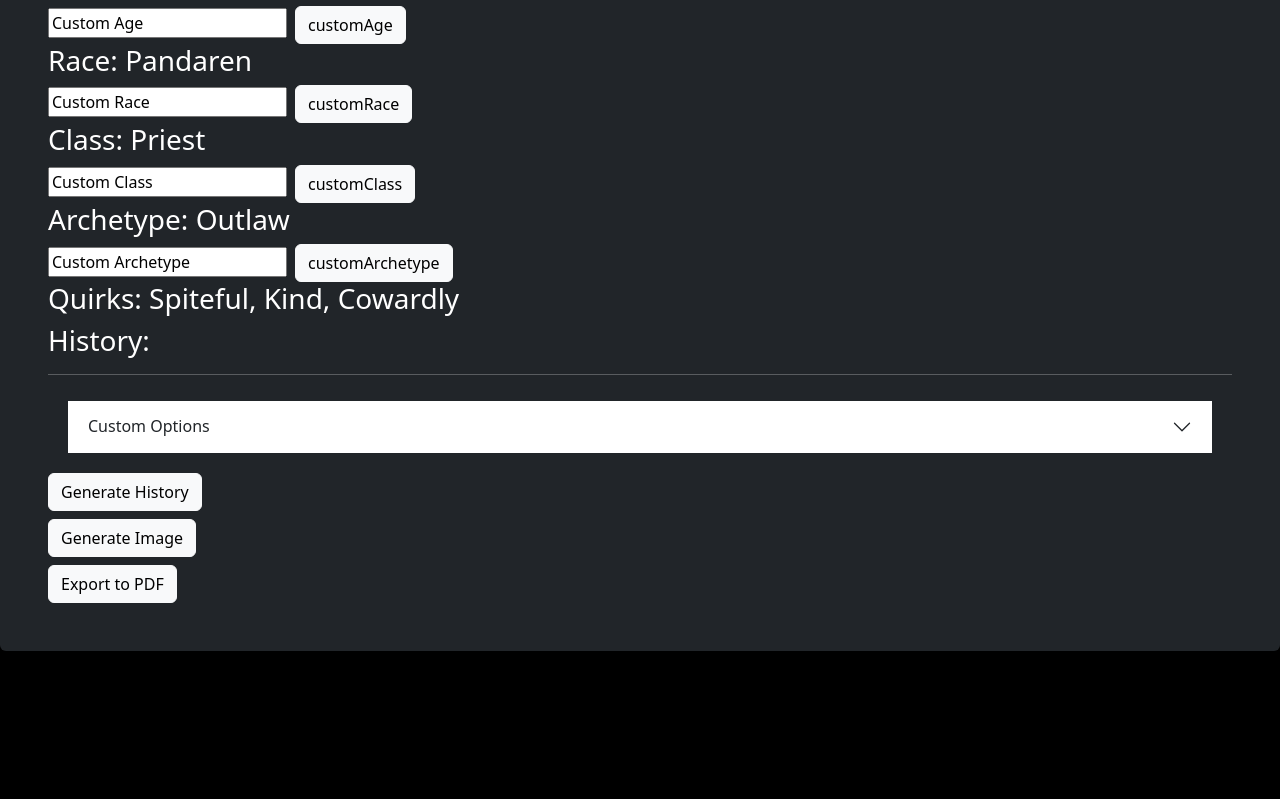
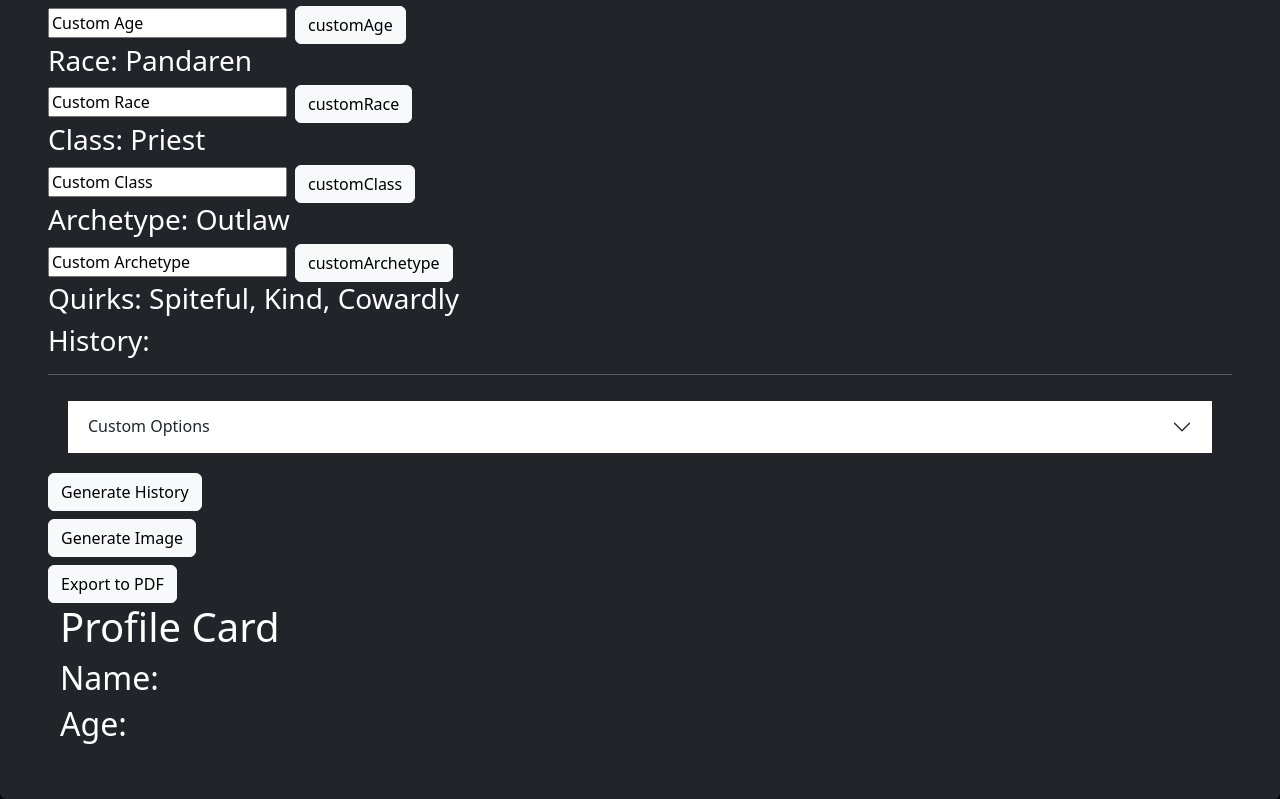
Before and after one commit to mattazz/npc-gen, a React (Vite) app: page / in a window 1280 px wide. Shown: the part 382-1181 px from the top of the page. Before the commit the page ends 1033 px from the top, so only its background shows below. Built offline with nearby package versions, Linux system fonts and the light colour scheme; no server answers.

Commit message:
trying out styled cards

```diff
--- a/src/App.jsx
+++ b/src/App.jsx
@@ -1,7 +1,7 @@
 import React from 'react'
 import reactLogo from './assets/react.svg'
+import * as db from './db.js'
 import './App.css'
-import * as db from './db.js'
 import {Configuration, OpenAIApi} from 'openai'
 // React Bootstrap Imports
 import 'bootstrap/dist/css/bootstrap.min.css'
@@ -13,6 +13,7 @@
 
 // Components
 import CustomParams from './assets/Components/customParams.jsx'
+import Card from './assets/Components/Card.jsx'
 
 const config = new Configuration({
   organization: 'org-YqkSoqf18JKiZxGkdJpc0NSW',
@@ -179,6 +180,8 @@
         </Button>
         <Button className='btn d-block mt-2' variant="light" onClick={() => this.generateImage()}>Generate Image </Button>
         <Button className='btn d-block mt-2' variant="light" onClick={() => this.exportToPDF()}>Export to PDF </Button>
+
+        <Card />
       </Container>
     )
   }
--- /dev/null
+++ b/src/Card.css
@@ -0,0 +1,8 @@
+#test{
+    display:none;
+}
+
+.cardContainer{
+    border: 1px solid white;
+    display: none;
+}
--- /dev/null
+++ b/src/assets/Components/Card.jsx
@@ -0,0 +1,18 @@
+import React from 'react';
+// Bootstrap
+import 'bootstrap/dist/css/bootstrap.min.css'
+import Container from 'react-bootstrap/Container'
+
+// Import Css
+
+export default function Card() {
+  return (
+    <Container fluid className='cardContainer'>
+        <div className=''>
+            <h1>Profile Card</h1>
+            <h2>Name: </h2>
+            <h2>Age: </h2>
+        </div>
+    </Container>
+  );
+}
```
